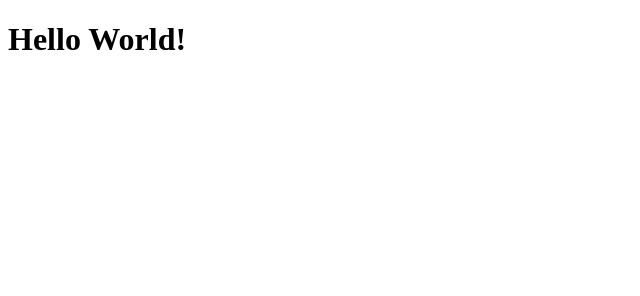
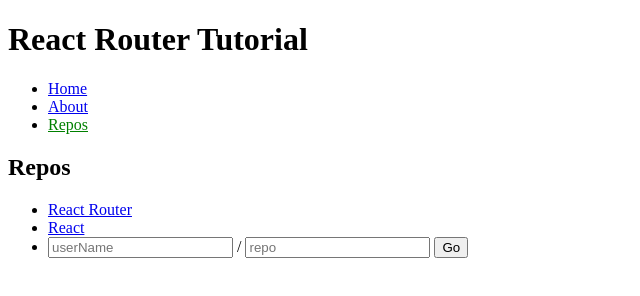
Before and after one commit to caijf/parcel-react-demo, a React app: page /#/repos in a window 1280 px wide. Shown: the whole page, without its empty margins (0-640 px from the left). Built offline with nearby package versions, Linux system fonts and the light colour scheme.

Commit message:
add react-router-4.2.2 demo

```diff
--- a/package.json
+++ b/package.json
@@ -13,8 +13,10 @@
   "author": "",
   "license": "ISC",
   "dependencies": {
+    "prop-types": "^15.6.1",
     "react": "^16.3.2",
-    "react-dom": "^16.3.2"
+    "react-dom": "^16.3.2",
+    "react-router-dom": "^4.2.2"
   },
   "devDependencies": {
     "babel-preset-react": "^6.24.1",
--- a/src/index.html
+++ b/src/index.html
@@ -5,9 +5,10 @@
     <meta name="viewport" content="width=device-width, initial-scale=1.0">
     <meta http-equiv="X-UA-Compatible" content="ie=edge">
     <title>parcel-react-demo</title>
+    <link rel="stylesheet" href="public/index.css" />
 </head>
 <body>
     <div id="root"></div>
-    <script src="./mod/app.js"></script>
+    <script src="./index.js"></script>
 </body>
 </html>
--- /dev/null
+++ b/src/index.js
@@ -0,0 +1,22 @@
+import React from 'react'
+import { render } from 'react-dom'
+import { HashRouter, Route, Switch, Redirect } from 'react-router-dom'
+
+import App from './modules/App'
+import About from './modules/About'
+import Repos from './modules/Repos'
+import Repo from './modules/Repo'
+import Home from './modules/Home'
+
+render((
+    <HashRouter>
+        <App>
+            <Switch>
+                <Route exact path="/" component={Home} />
+                <Route path="/repos" component={Repos} />
+                <Route path="/about" component={About}/>
+                <Redirect to="/" />
+            </Switch>
+        </App>
+    </HashRouter>
+), document.getElementById('root'))
--- a/src/mod/app.js
+++ /dev/null
@@ -1,14 +0,0 @@
-import React from "react";
-import ReactDOM from "react-dom";
-
-// const App = () => {
-//   return <h1>Hello World!</h1>;
-// };
-
-class App extends React.Component{
-    render(){
-        return <h1>Hello World!</h1>
-    }
-}
-
-ReactDOM.render(<App />, document.getElementById("root"));
--- /dev/null
+++ b/src/modules/About.js
@@ -0,0 +1,7 @@
+import React from 'react'
+
+export default class AboutPage extends React.Component{
+  render() {
+    return <div>About</div>
+  }
+}
--- /dev/null
+++ b/src/modules/App.js
@@ -0,0 +1,18 @@
+import React from 'react'
+import { NavLink } from 'react-router-dom'
+
+export default class App extends React.Component{
+  render() {
+    return (
+      <div>
+        <h1>React Router Tutorial</h1>
+        <ul role="nav">
+          <li><NavLink to="/" exact activeClassName="active">Home</NavLink></li>
+          <li><NavLink to="/about" exact activeClassName="active">About</NavLink></li>
+          <li><NavLink to="/repos" activeClassName="active">Repos</NavLink></li>
+        </ul>
+        {this.props.children}
+      </div>
+    )
+  }
+}
--- /dev/null
+++ b/src/modules/Home.js
@@ -0,0 +1,7 @@
+import React from 'react'
+
+export default class HomePage extends React.Component{
+  render() {
+    return <div>Home</div>
+  }
+}
--- /dev/null
+++ b/src/modules/Repo.js
@@ -0,0 +1,18 @@
+import React from 'react'
+// import { withRouter } from 'react-router-dom'
+
+export default class Repo extends React.Component{
+  render() {
+    const { userName, repoName } = this.props.match.params;
+    return (
+      <div>
+        <h2>{userName} / {repoName}</h2>
+      </div>
+    )
+  }
+}
+
+// const RepoWithRoute = withRouter(Repo);
+
+
+// export default RepoWithRoute;
--- /dev/null
+++ b/src/modules/Repos.js
@@ -0,0 +1,43 @@
+import React from 'react'
+import PropTypes from 'prop-types';
+import { Switch, Route, NavLink } from 'react-router-dom'
+import Repo from './Repo.js'
+
+export default class ReposPage extends React.Component{
+
+    handleSubmit(event) {
+        event.preventDefault()
+        const userName = event.target.elements[0].value
+        const repo = event.target.elements[1].value
+        const path = `/repos/${userName}/${repo}`
+        this.props.history.push(path);
+    }
+
+    render() {
+        const {match} = this.props;
+
+        return (
+            <div>
+                <h2>Repos</h2>
+                <ul>
+                    <li><NavLink to="/repos/reactjs/react-router" exact activeClassName="active">React Router</NavLink></li>
+                    <li><NavLink to="/repos/facebook/react" exact activeClassName="active">React</NavLink></li>
+                    <li>
+                        <form onSubmit={this.handleSubmit.bind(this)}>
+                            <input type="text" placeholder="userName"/> / {' '}
+                            <input type="text" placeholder="repo"/>{' '}
+                            <button type="submit">Go</button>
+                        </form>
+                    </li>
+                </ul>
+                <Switch>
+                    <Route path={`${match.path}/:userName/:repoName`} component={Repo} />
+                </Switch>
+            </div>
+        )
+    }
+}
+
+ReposPage.contextTypes = {
+    router: PropTypes.object
+}
--- /dev/null
+++ b/src/public/index.css
@@ -0,0 +1,3 @@
+.active {
+  color: green;
+}
```
Also changed, not shown: 1 other file.
